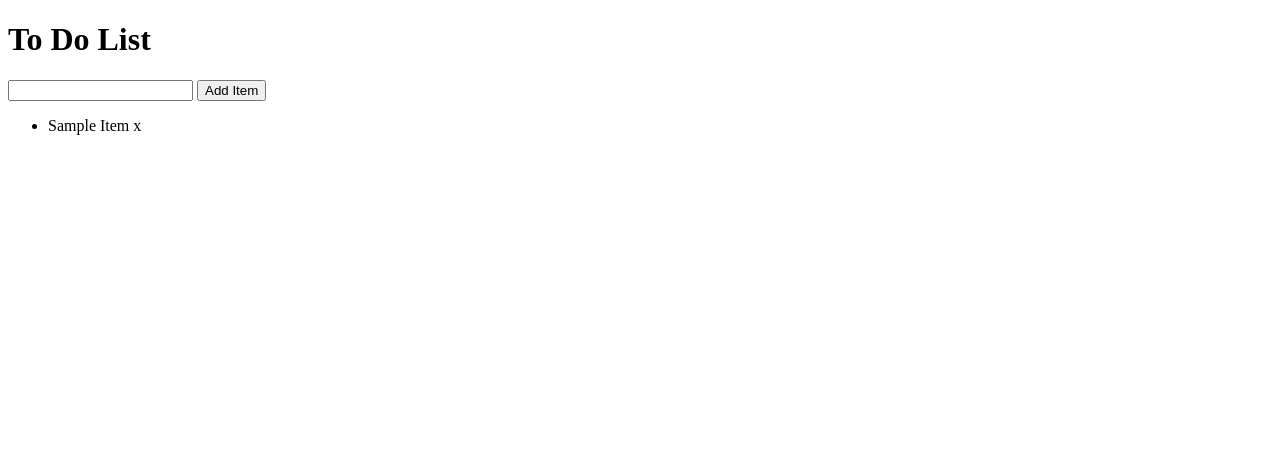
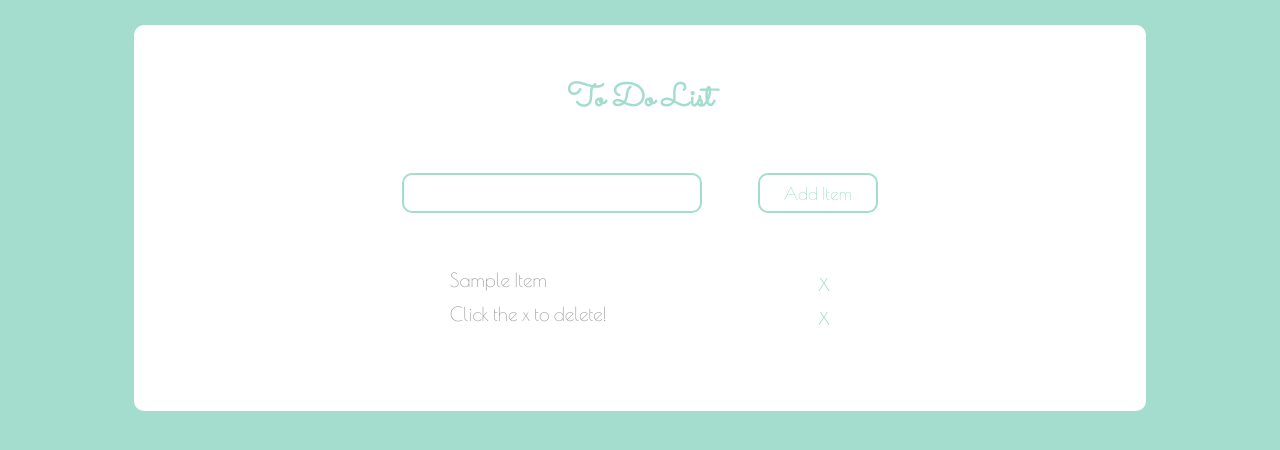
Before and after one commit to ttsJavaScriptApps/mariel-todo-js, a plain HTML site: page index.html in a window 1280 px wide. Drawn offline with nearby package versions, Linux system fonts and the light colour scheme.

Commit message:
adds warning message for blank input and styling

```diff
--- a/index.html
+++ b/index.html
@@ -4,11 +4,15 @@
 	<meta charset="UTF-8">
 	<title>To Do</title>
 
+	<link href='https://fonts.googleapis.com/css?family=Poiret+One|Sacramento' rel='stylesheet' type='text/css'>
 	<link rel="stylesheet" href="main.css">
 </head>
 <body>
+	<div class="container">
 		<h1>To Do List</h1>
+
 		<div class="form">
+			<p id="warning"></p>
 			<form>
 				<input type="text" id="addItem">
 				<button>Add Item</button>
@@ -18,8 +22,11 @@
 		<div class="list">
 			<ul>
 				<li>Sample Item <span class="delete"> x </span></li>
+				<li>Click the x to delete! <span class="delete"> x </span></li>
 			</ul>
 		</div>
+	</div>
+
 
 	<script src="main.js"></script>
 </body>
--- a/main.css
+++ b/main.css
@@ -1,3 +1,80 @@
+/* General styles */
+* {
+	box-sizing: border-box;
+}
+body {
+	font-family: 'Poiret One', sans-serif;
+	background-color: #a4ddce;
+	color: #9b9b9b;
+}
+h1 {
+	font-family: 'Sacramento', cursive;
+	color: #a4ddce;
+	text-align: center;
+}
+.container {
+	background-color: #fff;
+	width: 80%;
+	margin: 25px auto;
+	padding: 30px;
+	border-radius: 10px;
+}
+
+/* Form styles */
+.form {
+	width: 50%;
+	margin: 50px auto;
+}
+form input {
+	width: 300px;
+	height: 40px;
+	border-radius: 10px;
+	border: 2px solid #a4ddce;
+	font-size: 1.2em;
+	font-family: 'Poiret One', sans-serif;
+	color: #9b9b9b;
+}
+form button {
+	margin-left: auto;
+	height: 40px;
+	width: 120px;
+	color: #a4ddce;
+	border: 2px solid #a4ddce;
+	border-radius: 10px;
+	background-color: #fff;
+	font-family: 'Poiret One', sans-serif;
+	font-size: 1.1em;
+}
+form button:hover {
+	background-color: #a4ddce;
+	color: #fff;
+}
+p#warning {
+	padding-left: 10px;
+}
+
+/* List styles */
+.list {
+	width: 40%;
+	margin: 50px auto;
+}
+.list ul {
+	list-style: none;
+	padding: 0;
+	font-size: 1.2em;
+}
+.list li, form {
+	display: flex;
+	align-items: center;
+}
+span.delete {
+	margin-left: auto;
+	color: #a4ddce;
+	font-size: 1.5em;
+}
+
+
+/* JS classes */
 .delete {
 	cursor: pointer;
 }
--- a/main.js
+++ b/main.js
@@ -1,16 +1,22 @@
 var input = document.querySelector('input');
 var button = document.querySelector('button');
 var list = document.querySelector('.list ul');
+var warning = document.querySelector('#warning');
 
 button.addEventListener('click', function(event){
 	event.preventDefault();
-	var newTodo = document.createElement('li');
-	newTodo.innerHTML = input.value + ' <span class="delete"> x </span>'
-	console.log(newTodo);
 
-	list.appendChild(newTodo);
-	input.value = '';
-})
+	if ( input.value !== '' ) {
+		warning.innerText = '';
+		var newTodo = document.createElement('li');
+		newTodo.innerHTML = input.value + ' <span class="delete"> x </span>'
+
+		list.appendChild(newTodo);
+		input.value = '';
+	} else {
+		warning.innerText = 'Please input an item';
+	}
+});
 
 list.addEventListener('click', function(event){
 	var item = event.target
@@ -24,4 +30,4 @@ list.addEventListener('click', function(event){
 			item.parentElement.remove();
 		}, 3000);
 	}
-})
+});
```
Lines whose indentation alone changed are shown as unchanged.
